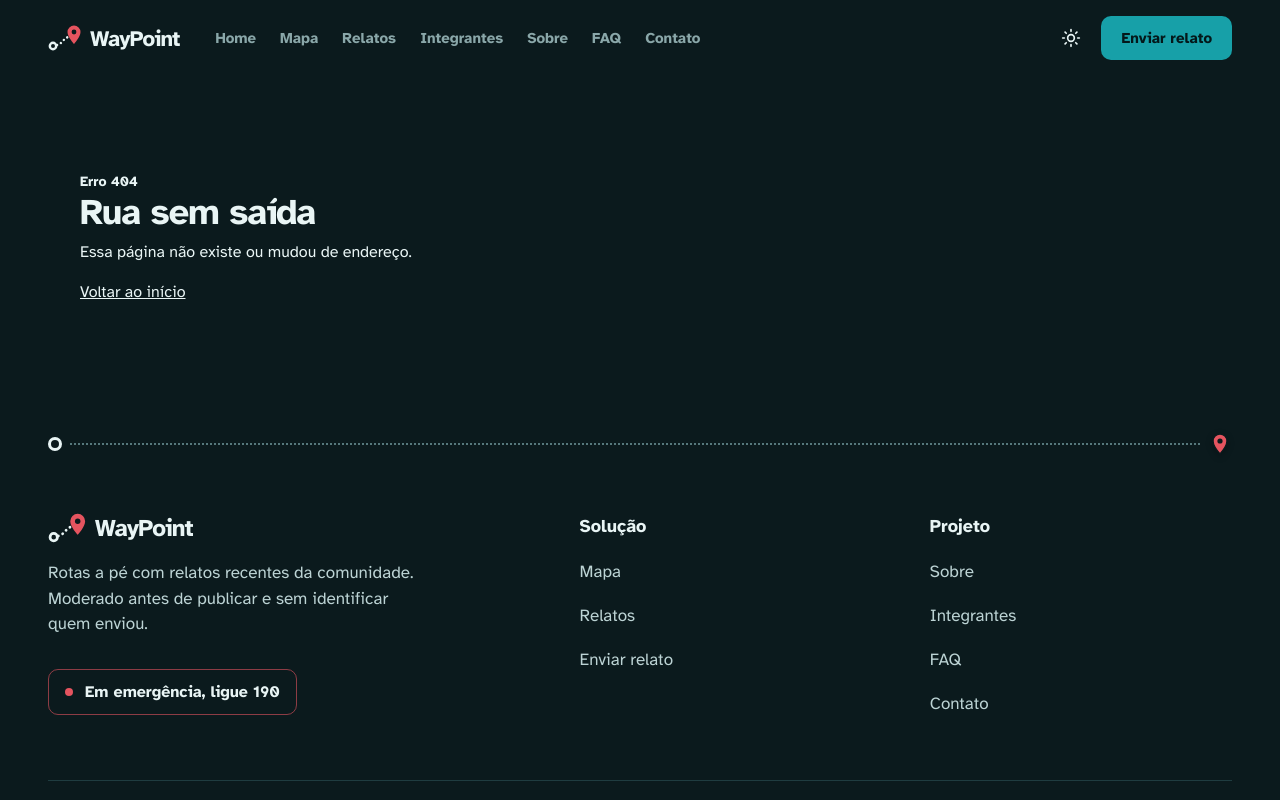
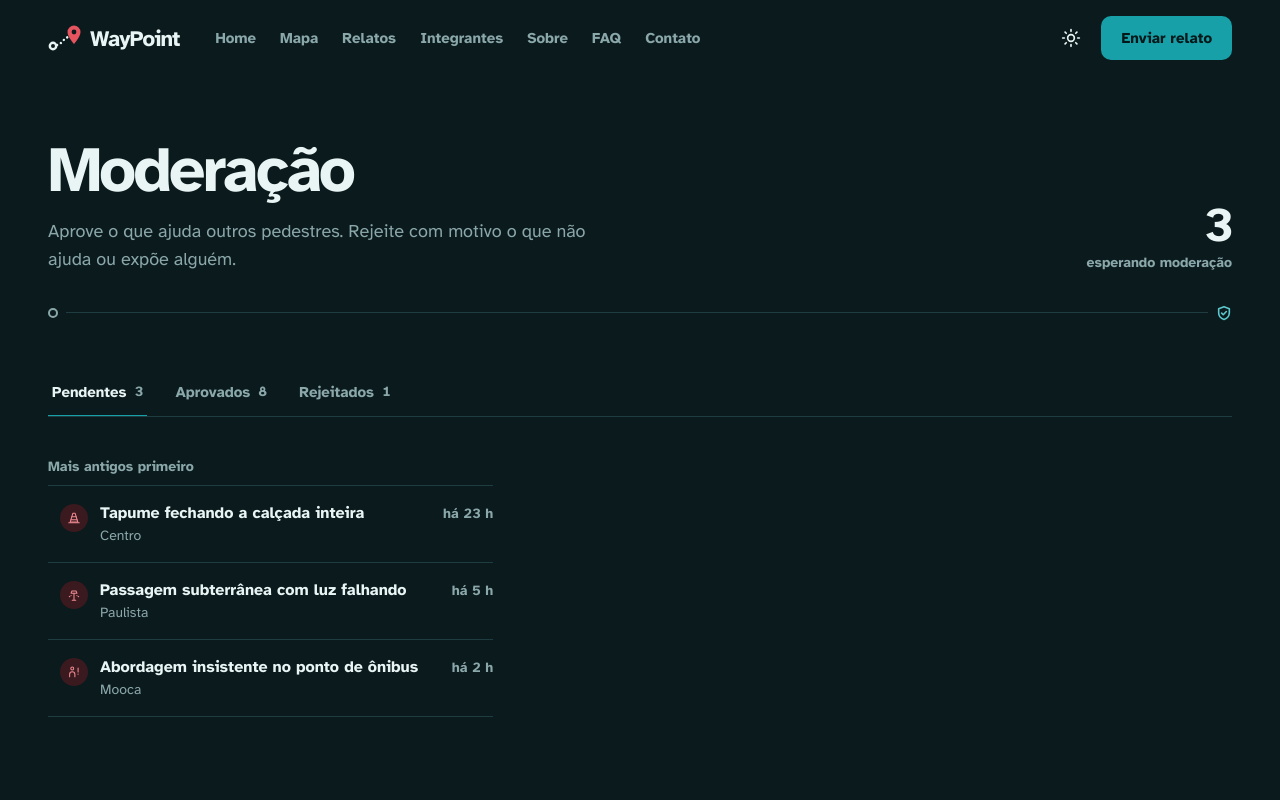
Before and after one commit to pivattidev/waypoint, a React (Vite) app: page /moderacao in a window 1280 px wide. Shown: the top 800 px of the page. Built offline with nearby package versions, Linux system fonts and the light colour scheme.

Commit message:
feat: cria a página Moderação com a fila de relatos por status

```diff
--- a/src/App.tsx
+++ b/src/App.tsx
@@ -6,6 +6,7 @@ import Faq from './pages/Faq'
 import Home from './pages/Home'
 import Integrantes from './pages/Integrantes'
 import Mapa from './pages/Mapa'
+import Moderacao from './pages/Moderacao'
 import NaoEncontrada from './pages/NaoEncontrada'
 import RelatoDetalhe from './pages/RelatoDetalhe'
 import Relatos from './pages/Relatos'
@@ -27,6 +28,7 @@ export default function App() {
         <Route path="relatos" element={<Relatos />} />
         <Route path="relatos/:id" element={<RelatoDetalhe />} />
         <Route path="enviar-relato" element={<EnviarRelato />} />
+        <Route path="moderacao" element={<Moderacao />} />
 
         <Route path="*" element={<NaoEncontrada />} />
       </Route>
--- a/src/components/Footer.tsx
+++ b/src/components/Footer.tsx
@@ -3,7 +3,7 @@ import { MarcaWaypoint } from './Logo'
 import Pin from './Pin'
 
 const colunas = [
-  { titulo: 'Solução', links: [['/mapa', 'Mapa'], ['/relatos', 'Relatos'], ['/enviar-relato', 'Enviar relato']] },
+  { titulo: 'Solução', links: [['/mapa', 'Mapa'], ['/relatos', 'Relatos'], ['/enviar-relato', 'Enviar relato'], ['/moderacao', 'Moderação']] },
   { titulo: 'Projeto', links: [['/sobre', 'Sobre'], ['/integrantes', 'Integrantes'], ['/faq', 'FAQ'], ['/contato', 'Contato']] },
 ]
 
--- a/src/pages/EnviarRelato.tsx
+++ b/src/pages/EnviarRelato.tsx
@@ -3,7 +3,7 @@ import { Link } from 'react-router-dom'
 import Button from '../components/Button'
 import Campo, { AreaTexto, Entrada, Selecao } from '../components/Campo'
 import { Carregando, MensagemErro } from '../components/EstadoTela'
-import NotaAnonimato from '../components/NotaAnonimato'
+import NotaAnonimato from '../components/notaAnonimato'
 import PageHeader from '../components/PageHeader'
 import Pin from '../components/Pin'
 import TracoRota, { type EstadoMarco, type Marco } from '../components/TracoRota'
--- /dev/null
+++ b/src/pages/Moderacao.tsx
@@ -0,0 +1,102 @@
+import type { CSSProperties } from 'react'
+import { useSearchParams } from 'react-router-dom'
+import CategoriaIcone from '../components/CategoriaIcone'
+import { Carregando, ListaVazia, MensagemErro } from '../components/EstadoTela'
+import PageHeader from '../components/PageHeader'
+import { useRequisicao } from '../hooks/useRequisicao'
+import { listarRelatos } from '../services/relatos'
+import type { Relato, StatusRelato } from '../types/relato'
+import { tempoDecorrido } from '../utils/formatar'
+
+const abas: { status: StatusRelato; rotulo: string }[] = [
+  { status: 'PENDENTE', rotulo: 'Pendentes' },
+  { status: 'APROVADO', rotulo: 'Aprovados' },
+  { status: 'REJEITADO', rotulo: 'Rejeitados' },
+]
+
+export default function Moderacao() {
+  // A aba fica na URL (?status=APROVADO): recarregar ou compartilhar mantém a lista
+  const [params, setParams] = useSearchParams()
+  const status: StatusRelato = abas.find((a) => a.status === params.get('status'))?.status ?? 'PENDENTE'
+  const setStatus = (s: StatusRelato) => setParams(s === 'PENDENTE' ? {} : { status: s }, { replace: true })
+  // Busca todos uma vez (GET /relatos) para mostrar a contagem de cada aba
+  const { dados, carregando, erro, recarregar } = useRequisicao(() => listarRelatos(), [])
+
+  const fila = (dados ?? []).filter((r) => r.status === status).sort((a, b) => a.dataEnvio.localeCompare(b.dataEnvio))
+  const contagem = (s: StatusRelato) => (dados ?? []).filter((r) => r.status === s).length
+
+  const itemFila = (r: Relato) => (
+    <div className="grid grid-cols-[1.75rem_minmax(0,1fr)_auto] items-start gap-3 border-b border-line py-4 pl-3">
+      <span className="mt-0.5 grid size-7 place-items-center rounded-full bg-alert-bg text-alert-text">
+        <CategoriaIcone nome={r.categoriaNome} className="size-3.5" />
+      </span>
+      <span className="min-w-0">
+        <span className="block font-bold leading-snug">{r.titulo}</span>
+        <span className="mt-0.5 block text-sm text-muted">{r.regiaoNome}</span>
+      </span>
+      <span className="tabular pt-0.5 text-sm font-bold text-muted">{tempoDecorrido(r.dataEnvio)}</span>
+    </div>
+  )
+
+  return (
+    <>
+      <PageHeader
+        titulo="Moderação"
+        marco="carimbo"
+        lateral={
+          dados && (
+            <p className="lg:text-right" aria-live="polite">
+              <span className="tabular block font-display text-5xl font-extrabold leading-none tracking-[-0.04em]">{contagem('PENDENTE')}</span>
+              <span className="mt-1 block text-sm font-bold text-muted">esperando moderação</span>
+            </p>
+          )
+        }
+      >
+        <p>Aprove o que ajuda outros pedestres. Rejeite com motivo o que não ajuda ou expõe alguém.</p>
+      </PageHeader>
+
+      <div role="group" aria-label="Filtrar por status" className="entrar faixa-rolavel -mx-4 mb-10 border-b border-line px-4 sm:mx-0 sm:px-0" style={{ '--i': 3 } as CSSProperties}>
+        <div className="flex w-max gap-6">
+          {abas.map((aba) => {
+            const ativa = status === aba.status
+            return (
+              <button
+                key={aba.status}
+                type="button"
+                aria-pressed={ativa}
+                onClick={() => setStatus(aba.status)}
+                className={`-mb-px flex min-h-12 items-center gap-2 border-b-2 px-1 text-[15px] font-bold transition-colors ${
+                  ativa ? 'border-teal text-ink' : 'border-transparent text-muted hover:text-ink'
+                }`}
+              >
+                {aba.rotulo}
+                {dados && <span className="tabular text-sm text-muted">{contagem(aba.status)}</span>}
+              </button>
+            )
+          })}
+        </div>
+      </div>
+
+      {carregando && <Carregando texto="Buscando relatos" />}
+      {erro && <MensagemErro titulo="Não foi possível carregar a fila" mensagem={erro.message} onTentarNovamente={recarregar} />}
+      {dados && !carregando && fila.length === 0 && (
+        <ListaVazia titulo={status === 'PENDENTE' ? 'Nenhum relato esperando moderação.' : 'Nenhum relato nesta lista.'}>
+          {status === 'PENDENTE' && <p>Os novos relatos aparecem aqui assim que forem enviados.</p>}
+        </ListaVazia>
+      )}
+
+      {dados && !carregando && fila.length > 0 && (
+        <div className="grid items-start gap-8 lg:grid-cols-[minmax(0,5fr)_minmax(0,7fr)] lg:gap-0">
+          <section aria-label={`Fila: ${abas.find((a) => a.status === status)?.rotulo}`} className="entrar lg:pr-12" style={{ '--i': 4 } as CSSProperties}>
+            <p className="mb-2 text-sm font-bold text-muted">Mais antigos primeiro</p>
+            <ul className="border-t border-line">
+              {fila.map((r) => (
+                <li key={r.id}>{itemFila(r)}</li>
+              ))}
+            </ul>
+          </section>
+        </div>
+      )}
+    </>
+  )
+}
```
